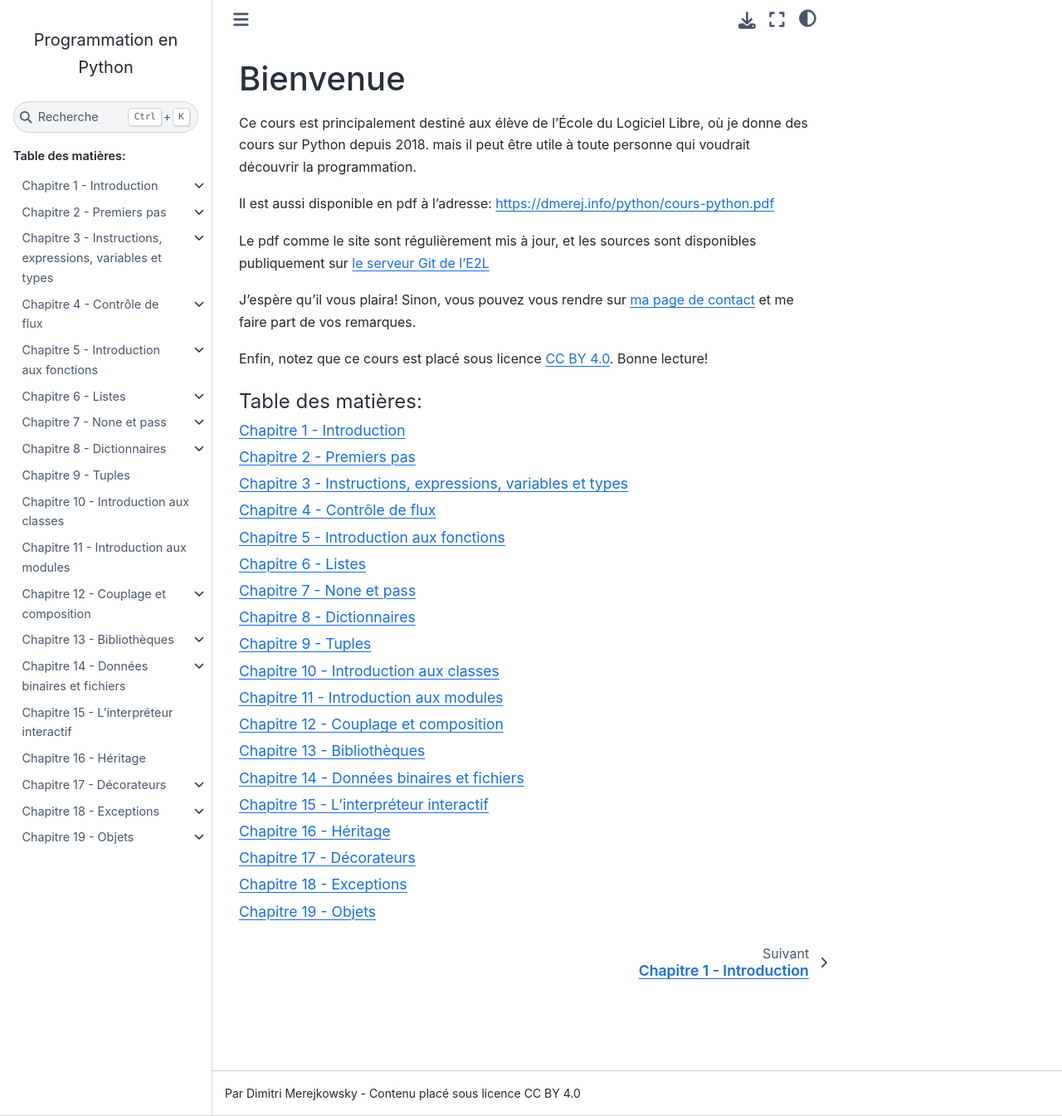
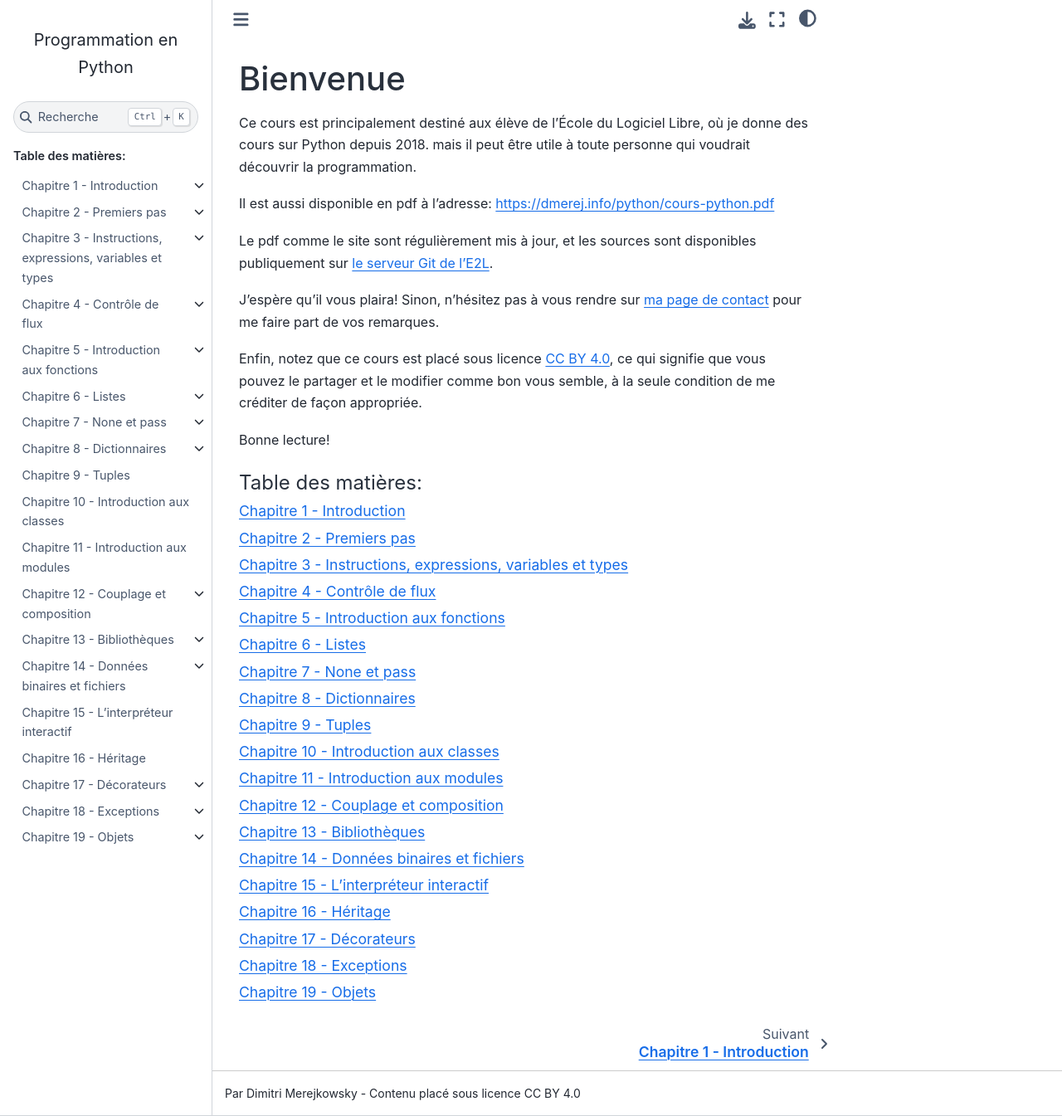
Before and after one commit to gruiick/cours-python, a Sphinx documentation site: the page built from cours/source/index.rst, in a window 1280 px wide and 1345 px high. Shown: the whole window at 83% size. Built offline with Sphinx 7.4.7 and the Sphinx Book theme 1.1.4, drawn with Linux system fonts in a browser that asks for light colours.

Commit message:
Update intro

```diff
--- a/cours/source/index.rst
+++ b/cours/source/index.rst
@@ -7,15 +7,18 @@ toute personne qui voudrait découvrir la programmation.
 
 Il est aussi disponible en pdf à l'adresse: https://dmerej.info/python/cours-python.pdf
 
-Le pdf comme le site sont régulièrement mis à jour, et les sources sont disponibles publiquement sur `le serveur Git de l'E2L <https://githell.e2li.org/E2L_Ivry/cours-python>`_
+Le pdf comme le site sont régulièrement mis à jour, et les sources sont disponibles publiquement sur `le serveur Git de l'E2L <https://githell.e2li.org/E2L_Ivry/cours-python>`_.
 
-J'espère qu'il vous plaira! Sinon, vous pouvez vous rendre sur `ma page de
-contact <https://dmerej.info/blog/fr/pages/about>`_ et me faire part de vos
-remarques.
-
+J'espère qu'il vous plaira! Sinon, n'hésitez pas à vous rendre sur `ma
+page de contact <https://dmerej.info/blog/fr/pages/about>`_ pour me
+faire part de vos remarques.
 
 Enfin, notez que ce cours est  placé sous licence `CC BY 4.0
-<https://creativecommons.org/licenses/by/4.0/deed.fr>`_. Bonne lecture!
+<https://creativecommons.org/licenses/by/4.0/deed.fr>`_, ce qui
+signifie que vous pouvez le partager et le modifier comme bon vous semble,
+à la seule condition de me créditer de façon appropriée.
+
+Bonne lecture!
 
 .. toctree::
    :maxdepth: 1
```
